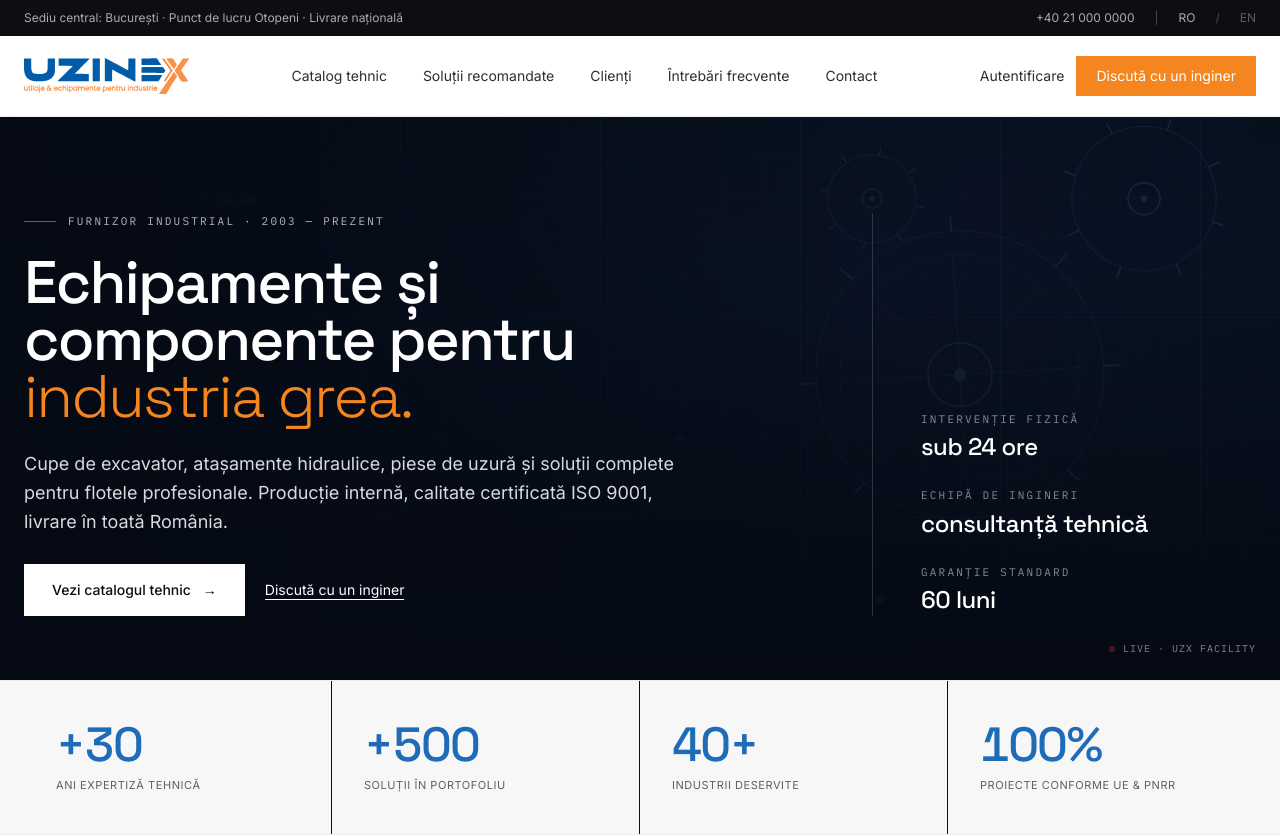
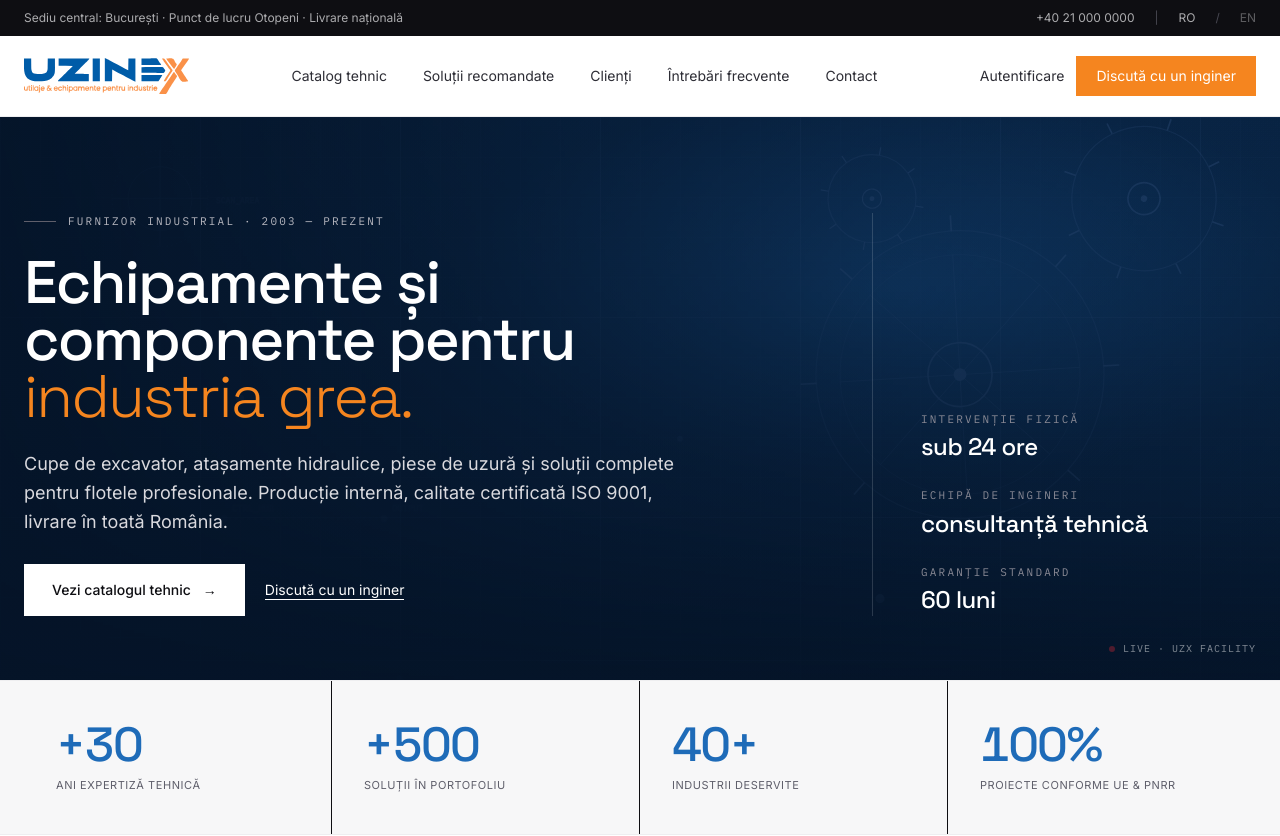
Before and after one commit to sorinbaciu-uzx/uzinex-next, a Next.js app: page / in a window 1280 px wide. Shown: the top 836 px of the page. Built offline with nearby package versions, Linux system fonts and the light colour scheme.

Commit message:
Hero & Testimonials: switch from black/navy to brand blue tones (#082545 → #1e6bb8)

```diff
--- a/components/Hero.tsx
+++ b/components/Hero.tsx
@@ -4,14 +4,14 @@ import { motion } from "motion/react";
 
 export function Hero() {
   return (
-    <section className="relative overflow-hidden border-b hairline bg-ink-900 text-white">
+    <section className="relative overflow-hidden border-b hairline text-white" style={{ background: "#082545" }}>
       {/* ─── Animated blueprint background ─── */}
       <div className="absolute inset-0 w-full h-full pointer-events-none overflow-hidden">
         <div
           className="absolute inset-0"
           style={{
             background:
-              "radial-gradient(ellipse at 70% 30%, #122544 0%, #0a1424 50%, #050a14 100%)",
+              "radial-gradient(ellipse at 70% 30%, #1e6bb8 0%, #0e3866 35%, #082545 70%, #051a33 100%)",
           }}
         />
 
@@ -182,14 +182,14 @@ export function Hero() {
           className="absolute inset-0"
           style={{
             background:
-              "linear-gradient(180deg, rgba(5,10,20,0.45) 0%, rgba(5,10,20,0.7) 70%, rgba(5,10,20,0.95) 100%)",
+              "linear-gradient(180deg, rgba(5,20,40,0.45) 0%, rgba(5,20,40,0.7) 70%, rgba(5,20,40,0.95) 100%)",
           }}
         />
         <div
           className="absolute inset-0"
           style={{
             background:
-              "linear-gradient(90deg, rgba(5,10,20,0.85) 0%, rgba(5,10,20,0.45) 45%, rgba(5,10,20,0.1) 100%)",
+              "linear-gradient(90deg, rgba(5,20,40,0.85) 0%, rgba(5,20,40,0.45) 45%, rgba(5,20,40,0.1) 100%)",
           }}
         />
       </div>
--- a/components/TestimonialMarquee.tsx
+++ b/components/TestimonialMarquee.tsx
@@ -87,12 +87,15 @@ const COL3: Testimonial[] = [
 
 function Card({ t }: { t: Testimonial }) {
   return (
-    <div className="bg-ink-800 border border-ink-700 p-6">
+    <div
+      className="p-6 border"
+      style={{ background: "rgba(30,107,184,0.08)", borderColor: "rgba(30,107,184,0.25)" }}
+    >
       <div className="text-uzx-orange text-sm tracking-widest mb-4">★★★★★</div>
       <blockquote className="serif text-base leading-relaxed text-white/90 mb-6">„{t.quote}"</blockquote>
-      <div className="pt-4 border-t border-ink-700">
+      <div className="pt-4 border-t" style={{ borderColor: "rgba(30,107,184,0.25)" }}>
         <div className="serif text-sm text-white">{t.name}</div>
-        <div className="text-[11px] text-ink-400 mt-0.5">{t.role}</div>
+        <div className="text-[11px] text-white/55 mt-0.5">{t.role}</div>
       </div>
     </div>
   );
@@ -127,7 +130,7 @@ function Column({
 
 export function TestimonialMarquee() {
   return (
-    <section id="testimoniale" className="border-b hairline py-16 lg:py-20 bg-ink-900 text-white">
+    <section id="testimoniale" className="border-b hairline py-16 lg:py-20 text-white" style={{ background: "linear-gradient(180deg, #082545 0%, #051a33 100%)" }}>
       <div className="container-x">
         <div className="grid lg:grid-cols-12 gap-10 mb-10">
           <div className="lg:col-span-6">
@@ -157,7 +160,7 @@ export function TestimonialMarquee() {
             </a>
 
             {/* Client logos bar — uniform white tint, no hover */}
-            <div className="mt-12 pt-10 border-t border-ink-700">
+            <div className="mt-12 pt-10 border-t" style={{ borderColor: "rgba(30,107,184,0.25)" }}>
               <div className="text-[11px] uppercase tracking-[0.2em] text-ink-400 mb-6 mono">
                 — Companii care au ales Uzinex
               </div>
```
